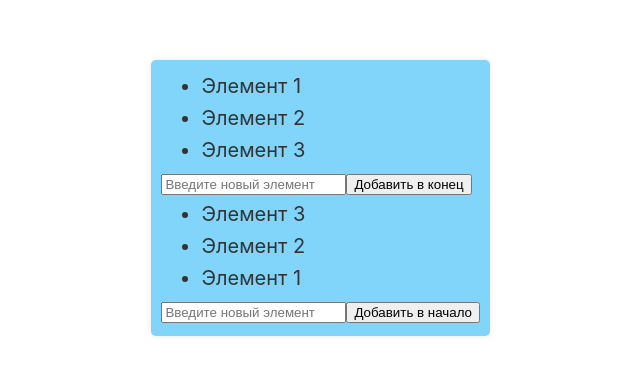
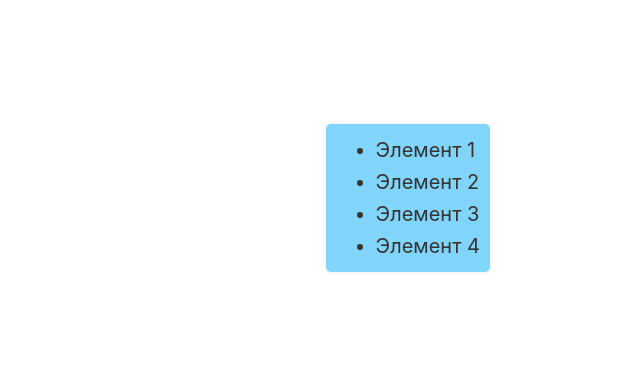
Before and after one commit to rayssssbush/vue_uch, a Vue app: page / in a window 1280 px wide. Shown: the part 202-576 px from the top of the page, without its empty margins (150-790 px from the left). Built offline with nearby package versions, Linux system fonts and the light colour scheme.

Commit message:
Задание 46

```diff
--- a/src/App.vue
+++ b/src/App.vue
@@ -5,19 +5,15 @@ import TheWelcome from './components/TheWelcome.vue'
 
 <template>
 	<div>
-		<!-- Задача 1: Добавление элемента в конец списка -->
 		<ul>
-			<li v-for="(item, index) in items" :key="index">{{ item }}</li>
+			<li
+				v-for="(item, index) in items"
+				:key="index"
+				@click="removeItem(index)"
+			>
+				{{ item }}
+			</li>
 		</ul>
-		<input v-model="newItem" placeholder="Введите новый элемент" />
-		<button @click="addItemToEnd">Добавить в конец</button>
-
-		<!-- Задача 2: Добавление элемента в начало списка -->
-		<ul>
-			<li v-for="(item, index) in itemsReversed" :key="index">{{ item }}</li>
-		</ul>
-		<input v-model="newItem" placeholder="Введите новый элемент" />
-		<button @click="addItemToStart">Добавить в начало</button>
 	</div>
 </template>
 
@@ -25,30 +21,13 @@ import TheWelcome from './components/TheWelcome.vue'
 export default {
 	data() {
 		return {
-			items: ['Элемент 1', 'Элемент 2', 'Элемент 3'],
-			newItem: '', // Текст для добавления в список
+			items: ['Элемент 1', 'Элемент 2', 'Элемент 3', 'Элемент 4'],
 		}
 	},
-	computed: {
-		// Создаем вычисляемое свойство для отображения списка с элементами в обратном порядке
-		itemsReversed() {
-			return [...this.items].reverse()
-		},
-	},
 	methods: {
-		// Задача 1: Добавляем новый элемент в конец списка
-		addItemToEnd() {
-			if (this.newItem.trim()) {
-				this.items.push(this.newItem)
-				this.newItem = '' // Очищаем инпут
-			}
-		},
-		// Задача 2: Добавляем новый элемент в начало списка
-		addItemToStart() {
-			if (this.newItem.trim()) {
-				this.items.unshift(this.newItem)
-				this.newItem = '' // Очищаем инпут
-			}
+		// Метод для удаления элемента из массива
+		removeItem(index) {
+			this.items.splice(index, 1) // Удаляем элемент по индексу
 		},
 	},
 }
```
